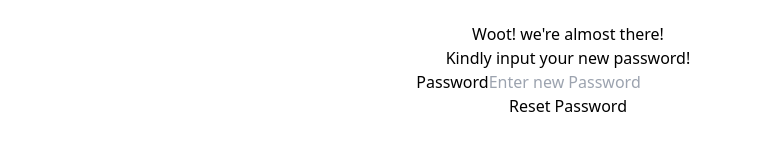
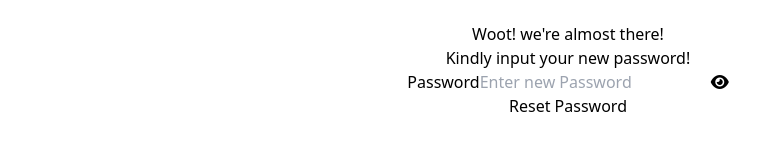
Before and after one commit to Valiantic/IB_Bakes_Ecommerce_for_Cake_and_Pastry, a React (Vite) app in the folder frontend/: page /reset-password/1 in a window 1280 px wide. Shown: the part 510-660 px from the top of the page, without its empty margins (72-832 px from the left). Built offline with nearby package versions, Linux system fonts and the light colour scheme; a web font is replaced by a local one.

Commit message:
Add Toggle Show Password on Reset Password Page

```diff
--- a/frontend/src/pages/ResetPassword.jsx
+++ b/frontend/src/pages/ResetPassword.jsx
@@ -10,6 +10,13 @@ const ResetPassword = () => {
   const [newPassword, setNewPassword] = useState('');
   const [message, setMessage] = useState('');
   const navigate = useNavigate();
+
+  // FOR PASSWORD TOGGLE
+  const [showPassword, setShowPassword] = useState(false);
+
+  const handlePasswordToggle = () => {
+    setShowPassword(!showPassword);
+  }
 
    // Function to validate password format
  const validatePassword = (newPassword) => {
@@ -50,12 +57,12 @@ const ResetPassword = () => {
         <p className="text-center text-gray-600">Kindly input your new password!</p>
 
         <form onSubmit={handleSubmit} className="space-y-4">
-        <div>
+        <div className="relative w-full max-w-md">
             <label className="block text-left text-gray-700 text-sm font-bold mb-2" htmlFor="password">
               Password
             </label>
             <input
-              type="password"
+              type={showPassword ? 'text' : 'password'}
               id="password"
               value={newPassword}
               onChange={(e) => setNewPassword(e.target.value)}
@@ -63,6 +70,18 @@ const ResetPassword = () => {
               className="w-full px-4 py-2 border rounded-lg text-gray-700 focus:outline-none focus:ring-2 focus:ring-pink-300"
               required
             />
+
+            {/* TOGGLE SHOW PASSWORD */}
+
+            <button
+          type="button"
+          onClick={handlePasswordToggle}
+          className="absolute inset-y-0 right-3 pt-7 flex items-center text-gray-600 hover:text-rose-800"
+        >
+          <i className={`fas ${showPassword ? 'fa-eye-slash' : 'fa-eye'}`}></i>
+        </button>
+
+
           </div>
 
           <button
```
